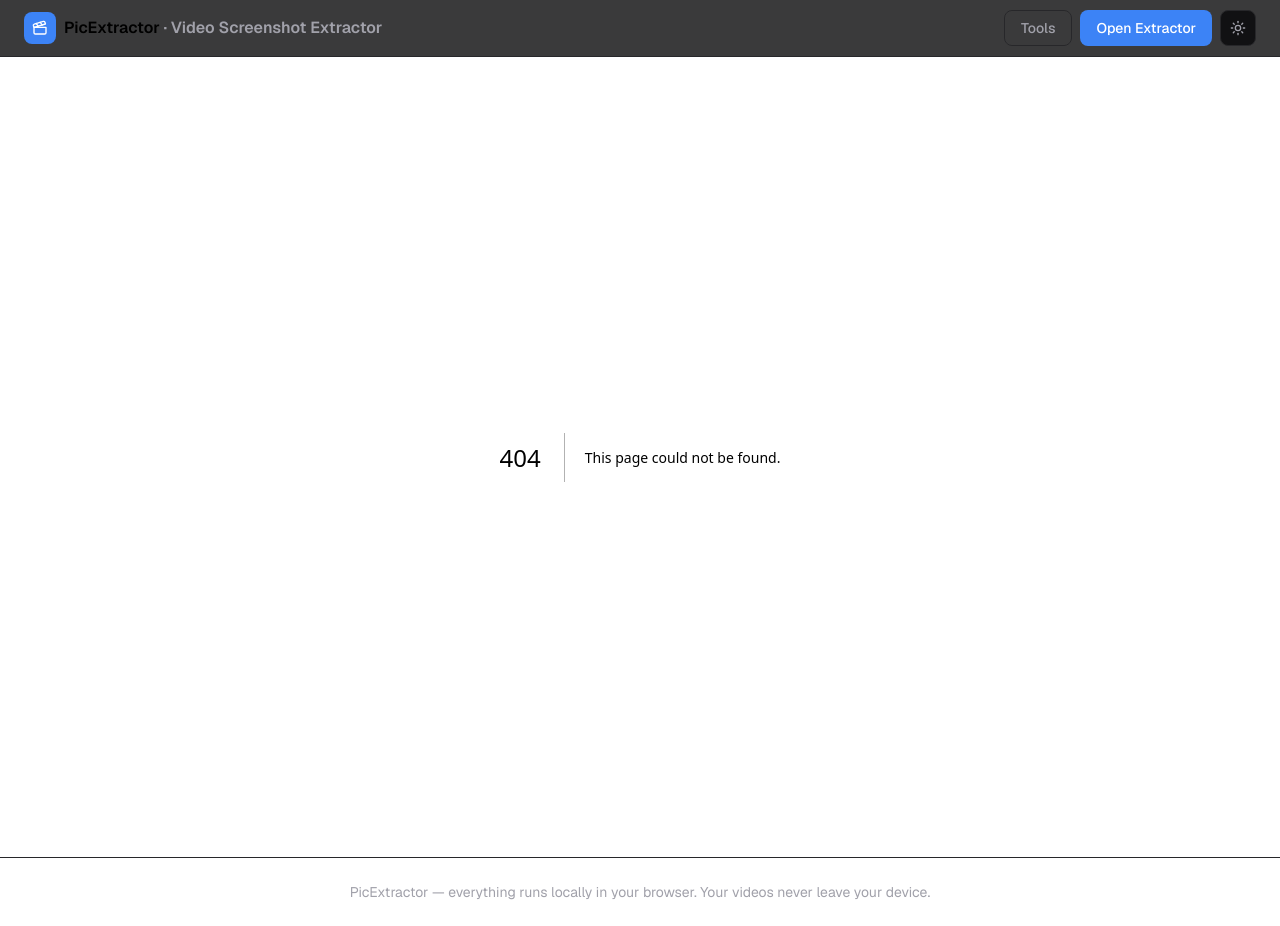
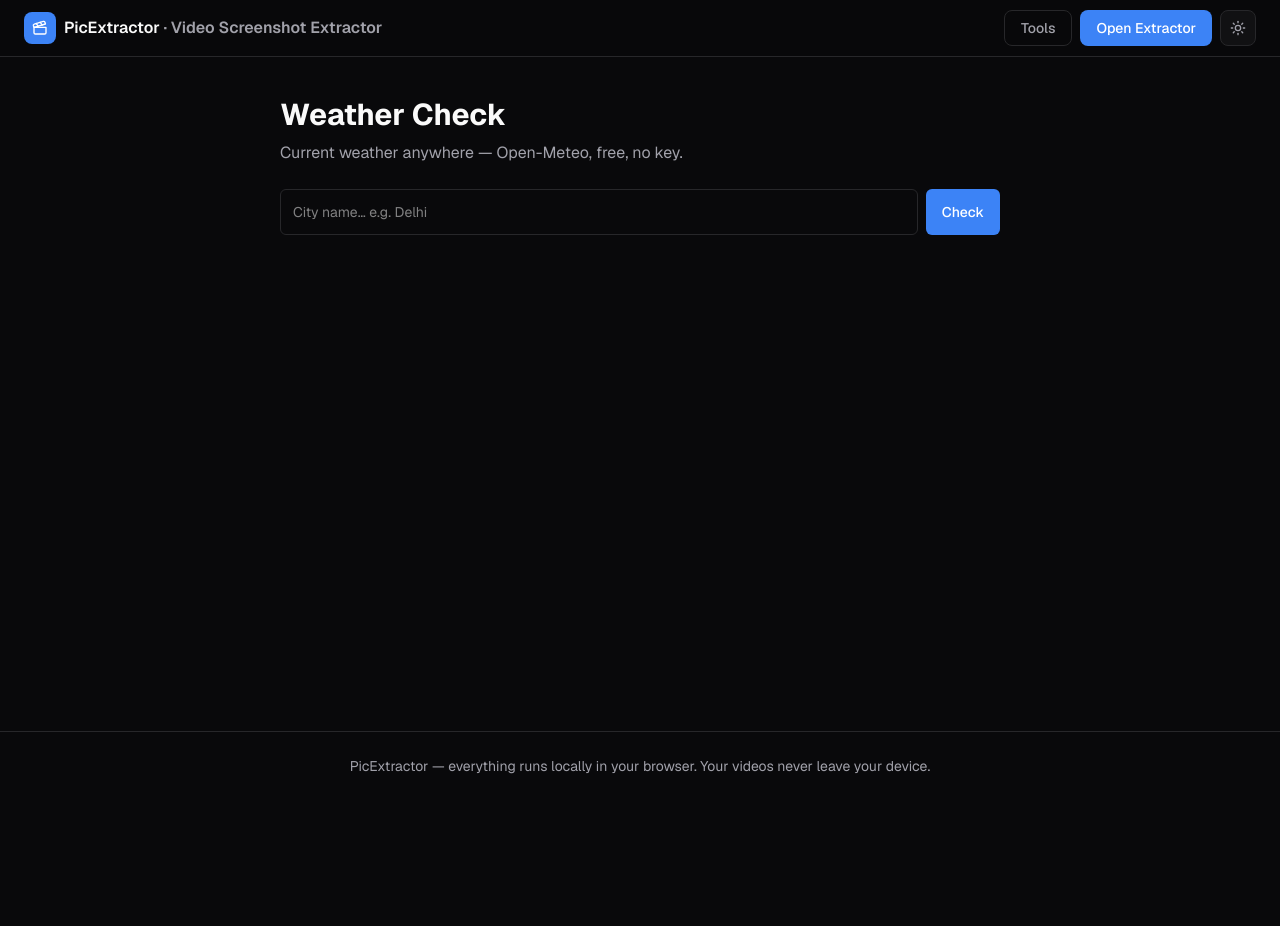
Before and after one commit to surinder2003k/PicExtractor, a Next.js app: page /tools/weather in a window 1280 px wide. Before the commit this address had no page. After the commit the page ends 800 px from the top, so only its background shows below. Built offline with nearby package versions, Linux system fonts and the light colour scheme.

Commit message:
Add missing weather tool page

```diff
--- /dev/null
+++ b/app/tools/weather/page.tsx
@@ -0,0 +1,85 @@
+"use client";
+
+import { useState } from "react";
+
+const CODES: Record<number, string> = {
+  0: "☀️ Clear", 1: "🌤️ Mostly clear", 2: "⛅ Partly cloudy", 3: "☁️ Overcast",
+  45: "🌫️ Fog", 48: "🌫️ Rime fog", 51: "🌦️ Light drizzle", 53: "🌦️ Drizzle",
+  55: "🌦️ Heavy drizzle", 61: "🌧️ Light rain", 63: "🌧️ Rain", 65: "🌧️ Heavy rain",
+  71: "🌨️ Light snow", 73: "🌨️ Snow", 75: "🌨️ Heavy snow", 80: "🌦️ Showers",
+  81: "🌧️ Showers", 82: "⛈️ Violent showers", 95: "⛈️ Thunderstorm",
+};
+
+export default function WeatherPage() {
+  const [city, setCity] = useState("");
+  const [loading, setLoading] = useState(false);
+  const [error, setError] = useState("");
+  const [wx, setWx] = useState<{ place: string; temp: number; humidity: number; wind: number; code: number } | null>(null);
+
+  const lookup = () => {
+    const q = city.trim();
+    if (!q) return;
+    setLoading(true);
+    setError("");
+    setWx(null);
+    fetch(`https://geocoding-api.open-meteo.com/v1/search?name=${encodeURIComponent(q)}&count=1`)
+      .then((r) => r.json())
+      .then((geo) => {
+        const loc = geo?.results?.[0];
+        if (!loc) throw new Error();
+        return fetch(
+          `https://api.open-meteo.com/v1/forecast?latitude=${loc.latitude}&longitude=${loc.longitude}&current=temperature_2m,relative_humidity_2m,wind_speed_10m,weather_code`
+        ).then((r) => r.json()).then((w) => ({ loc, w }));
+      })
+      .then(({ loc, w }) => {
+        setWx({
+          place: [loc.name, loc.country].filter(Boolean).join(", "),
+          temp: w.current.temperature_2m,
+          humidity: w.current.relative_humidity_2m,
+          wind: w.current.wind_speed_10m,
+          code: w.current.weather_code,
+        });
+      })
+      .catch(() => setError(`Weather not found for "${city.trim()}".`))
+      .finally(() => setLoading(false));
+  };
+
+  return (
+    <div className="mx-auto max-w-3xl px-4 py-10 sm:px-6">
+      <h1 className="text-3xl font-bold">Weather Check</h1>
+      <p className="mt-2 text-muted-foreground">Current weather anywhere — Open-Meteo, free, no key.</p>
+
+      <div className="mt-6 flex gap-2">
+        <input
+          value={city}
+          onChange={(e) => setCity(e.target.value)}
+          onKeyDown={(e) => e.key === "Enter" && lookup()}
+          placeholder="City name… e.g. Delhi"
+          className="w-full rounded-md border border-input bg-background p-3 text-sm outline-none focus:ring-2 focus:ring-ring"
+        />
+        <button
+          type="button"
+          onClick={lookup}
+          className="shrink-0 rounded-md bg-primary px-4 text-sm font-medium text-primary-foreground transition-opacity hover:opacity-90"
+        >
+          Check
+        </button>
+      </div>
+
+      {loading && <p className="mt-4 text-sm text-muted-foreground">Checking…</p>}
+      {error && <p className="mt-4 text-sm text-destructive">{error}</p>}
+
+      {wx && (
+        <div className="mt-6 rounded-xl border border-border bg-card p-8 text-center">
+          <p className="text-sm text-muted-foreground">{wx.place}</p>
+          <p className="mt-2 text-6xl font-bold">{wx.temp}°C</p>
+          <p className="mt-2 text-lg">{CODES[wx.code] ?? "🌡️"}</p>
+          <div className="mt-4 flex justify-center gap-6 text-sm text-muted-foreground">
+            <span>💧 {wx.humidity}% humidity</span>
+            <span>💨 {wx.wind} km/h wind</span>
+          </div>
+        </div>
+      )}
+    </div>
+  );
+}
```
